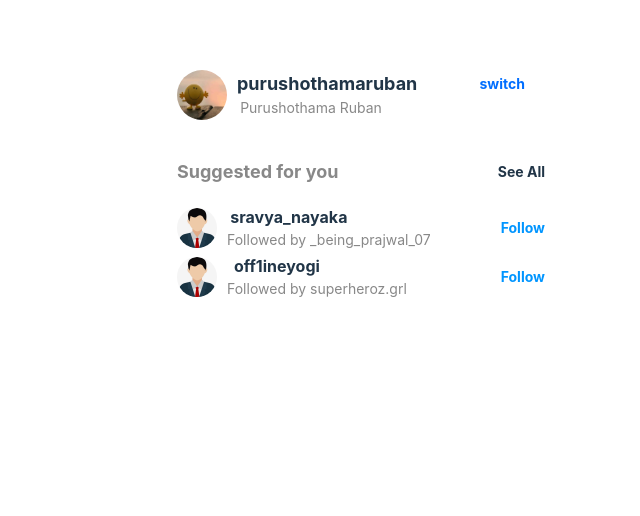
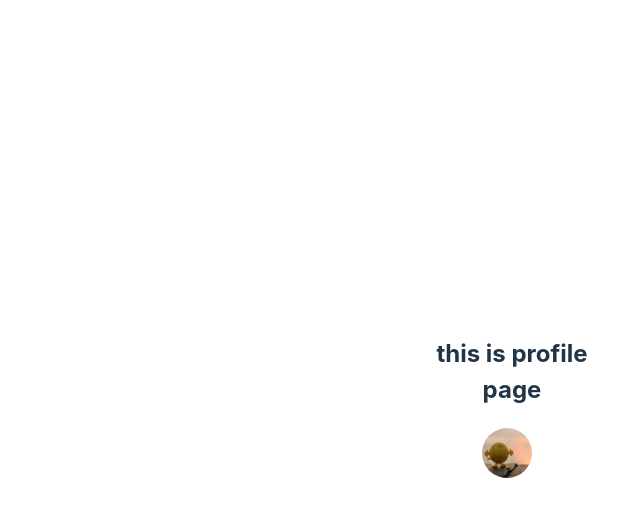
Before and after one commit to purushothamak/instagram, a React (Vite) app: page /userprofile in a window 1280 px wide. Shown: the top 516 px of the page, without its empty margins (640-1280 px from the left). Built offline with nearby package versions, Linux system fonts and the light colour scheme.

Commit message:
added routes & profile page navigation

```diff
--- a/package.json
+++ b/package.json
@@ -22,6 +22,7 @@
     "eslint": "^8.45.0",
     "eslint-plugin-react-hooks": "^4.6.0",
     "eslint-plugin-react-refresh": "^0.4.3",
+    "react-router-dom": "^6.15.0",
     "typescript": "^5.0.2",
     "vite": "^4.4.5"
   }
--- a/src/App.tsx
+++ b/src/App.tsx
@@ -1,7 +1,17 @@
 import "./App.css";
+import { BrowserRouter, Route, Routes } from "react-router-dom";
+import Instamainpage from "./components/mainpage/instamainpage";
+import Userprofile from "./components/userprofilepage/userprofile";
 
 function App() {
-  return <></>;
+  return (
+    <BrowserRouter>
+      <Routes>
+        <Route path="/" element={<Instamainpage />} />
+        <Route path="/userprofile" element={<Userprofile />} />
+      </Routes>
+    </BrowserRouter>
+  );
 }
 
 export default App;
--- a/src/components/mainpage/instamainpage.tsx
+++ b/src/components/mainpage/instamainpage.tsx
@@ -1,4 +1,3 @@
-import React from "react";
 import Profilewidget from "../profilewidget/Profilewidget";
 import Suggestedwidget from "../usersuggestions/suggestedwidget";
 import "../../App.css";
--- a/src/components/profilewidget/Profilewidget.tsx
+++ b/src/components/profilewidget/Profilewidget.tsx
@@ -1,9 +1,16 @@
+import { useNavigate } from "react-router-dom";
 import profile from "../.././assets/profile-pic.jpg";
 import "./Profilewidget.css";
 
 function Profilewidget() {
+  const redirect = useNavigate();
+
+  const handleProfileOnclick = () => {
+    redirect("/Userprofile");
+  };
+
   return (
-    <div className="container">
+    <div className="container" onClick={handleProfileOnclick}>
       <div className="profile-widget">
         <img className="profile-picture" src={profile} alt="Profile" />
         <div className="profile-details">
--- /dev/null
+++ b/src/components/userprofilepage/userprofile.tsx
@@ -0,0 +1,12 @@
+import profile from "../.././assets/profile-pic.jpg";
+
+function Userprofile() {
+  return (
+    <div>
+      <h2>this is profile page</h2>
+      <img className="profile-picture" src={profile} alt="Profile" />
+    </div>
+  );
+}
+
+export default Userprofile;
--- a/src/main.tsx
+++ b/src/main.tsx
@@ -1,11 +1,10 @@
 import React from "react";
 import ReactDOM from "react-dom/client";
+import App from "./App.tsx";
 import "./index.css";
-import "./components/profilewidget/Profilewidget.tsx";
-import Instamainpage from "./components/mainpage/instamainpage.tsx";
 
 ReactDOM.createRoot(document.getElementById("root")!).render(
   <React.StrictMode>
-    <Instamainpage />
+    <App />
   </React.StrictMode>
 );
```
Also changed, not shown: 1 other file (tests, documents, lock files or other folders).
